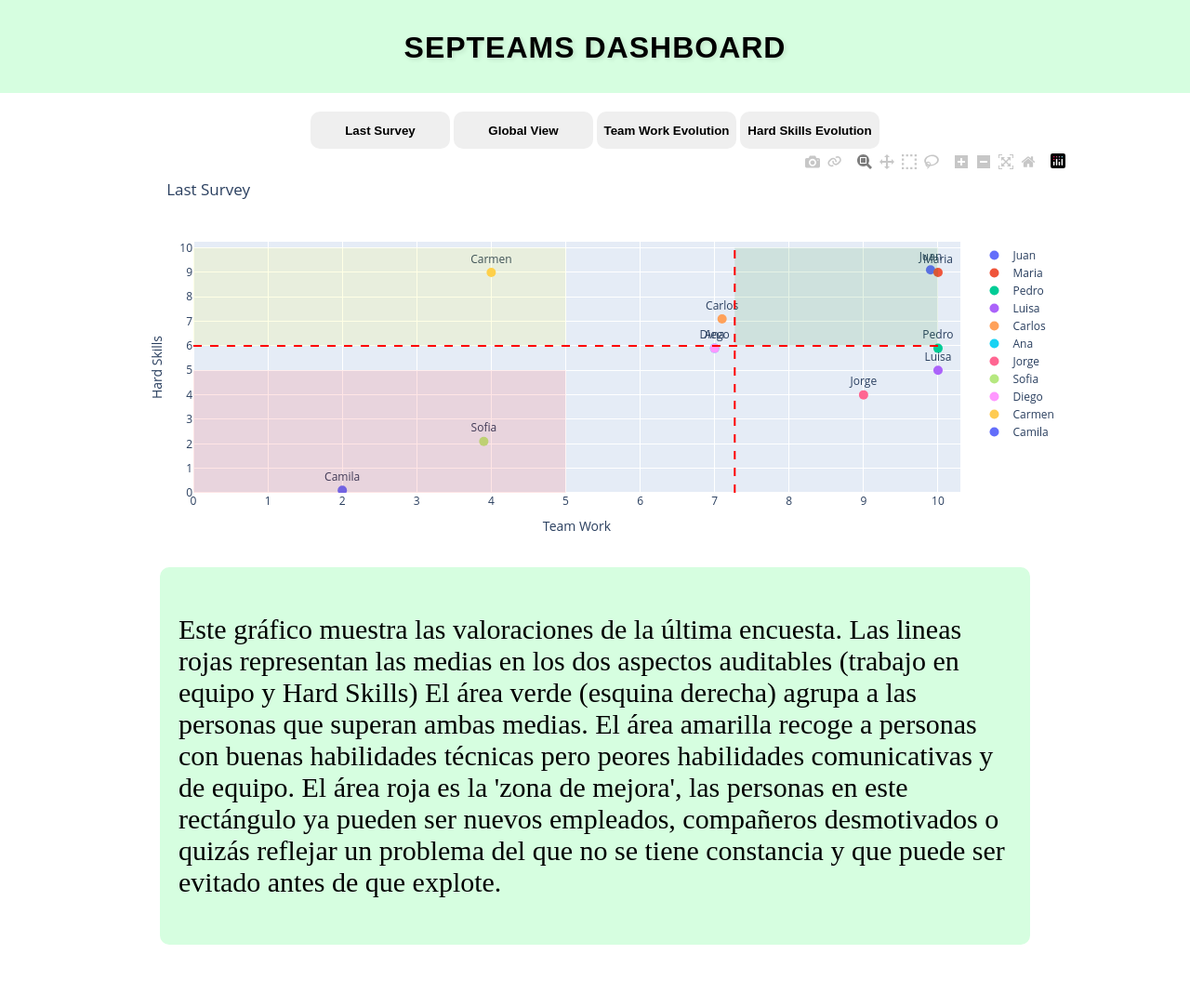
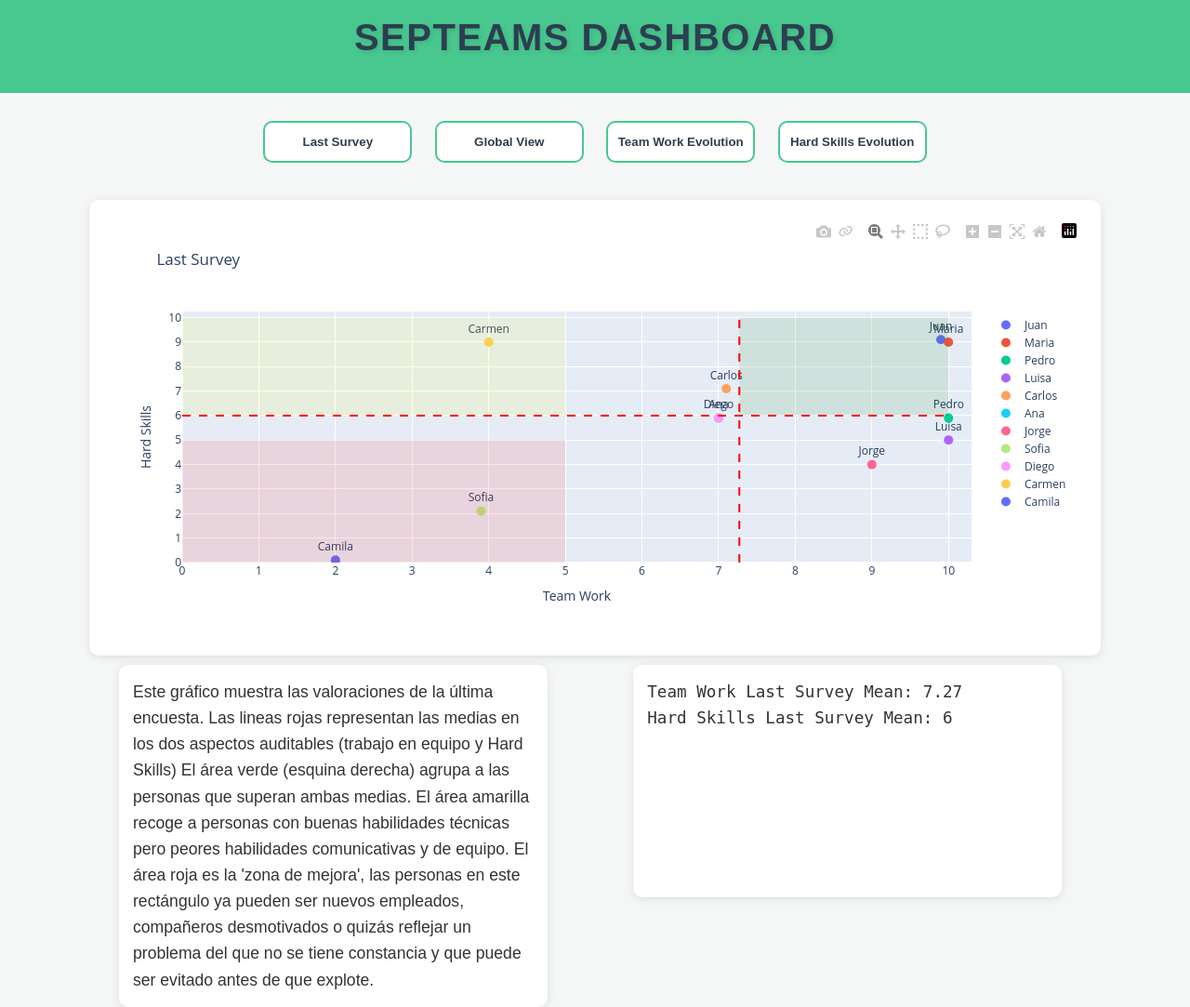
Before and after one commit to manumanutiti/septeams2, a FastAPI app: page / in a window 1280 px wide. Shown: the whole page at 93% size. Before the commit the page ends 1016 px from the top, so only its background shows below. Run offline with FastAPI, Linux system fonts and the light colour scheme.

Commit message:
ADDED stats (not complete), work on stats bug with letter

```diff
--- a/functions.py
+++ b/functions.py
@@ -185,6 +185,3 @@ class SepTeam:
         hs_graph_html = fig.to_html(full_html=False)
 
         return hs_graph_html
-
-    def global_info(self):
-        pass
--- a/info_text.py
+++ b/info_text.py
@@ -1,9 +1,12 @@
 from functions import SepTeam
 
+sep = SepTeam()
 
-info_global = "Este gráfico muestra los datos del equipo basado en la media global de todas las valoraciones,\
+
+info_global = f"Este gráfico muestra los datos del equipo basado en la media global de todas las valoraciones,\
         por lo tanto no es la muestra visual más representativa, pero da idea una general sobre la constancia en el tiempo\
         y es un punto de apoyo para guiarnos con otros graficos"
+
 
 info_last_survey = "Este gráfico muestra las valoraciones de la última encuesta. Las lineas rojas representan\
         las medias en los dos aspectos auditables (trabajo en equipo y Hard Skills)\
@@ -16,3 +19,20 @@ info_last_survey = "Este gráfico muestra las valoraciones de la última encuest
 info_team_work_evolution = "Evolución de las valoraciones sobre el trabajo en equipo de cada miembro a lo largo del tiempo"
 
 info_hard_skill_evolution = "Evolución de las valoraciones sobre las habilidades técnicas de cada miembro a lo largo del tiempo"
+
+
+
+#### STATS #####
+
+# ALL TIME MEANS
+tw_and_hs_global_mean = sep.global_mean()
+all_time_stats = f"Team Work All Time Mean: {tw_and_hs_global_mean[0]}\nHard Skills All time Mean: {tw_and_hs_global_mean[1]}"
+
+# LAST SURVEY MEAN
+tw_and_hs_last_mean = sep.last_mean()
+last_survey_stats = f"Team Work Last Survey Mean: {tw_and_hs_last_mean[0]}\nHard Skills Last Survey Mean: {tw_and_hs_last_mean[1]}"
+
+
+
+if __name__ == '__main__':
+        print(tw_and_hs_last_mean)
--- a/main.py
+++ b/main.py
@@ -15,10 +15,12 @@ sep = SepTeam()
 @app.get("/", response_class=HTMLResponse)
 def get_graph_page(request: Request, graph_type: str = Query("last_survey")):
     info = ""
+    stats = ""
     if graph_type == "global":
         global_evaluations = sep.global_mean_each_member()
         graph_html = sep.graph(evaluations=global_evaluations, title="All Time View", means=sep.global_mean())
         info = info_global
+        stats = all_time_stats
     elif graph_type == "tw_evolution":
         graph_html = sep.tw_evolution()
         info = info_team_work_evolution
@@ -29,4 +31,5 @@ def get_graph_page(request: Request, graph_type: str = Query("last_survey")):
         last_survey = sep.last_survey()
         graph_html = sep.graph(evaluations=last_survey, title="Last Survey", means=sep.last_mean())
         info = info_last_survey
-    return templates.TemplateResponse("index.html", {"request": request, "graph_html": graph_html, "info": info})
+        stats = last_survey_stats
+    return templates.TemplateResponse("index.html", {"request": request, "graph_html": graph_html, "info": info, "stats": stats})
--- a/static/index.css
+++ b/static/index.css
@@ -1,37 +1,64 @@
+/* Aplicar Montserrat a todo el documento y box-sizing para mejor control de dimensiones */
+*,
+*::before,
+*::after {
+    box-sizing: border-box;
+    margin: 0;
+    padding: 0;
+}
+
 body {
+    font-family: 'Montserrat', sans-serif;
     margin: 0;
     padding-bottom: 50px;
-    box-sizing: border-box;
-
+    background-color: #f4f7f6; /* Fondo claro para buen contraste */
+    color: #333; /* Color de texto más oscuro para mejor legibilidad */
+    line-height: 1.6;
 }
 
+/* Estilo de la cabecera superior */
 .top-head {
     display: flex;
     justify-content: center;
     align-items: center;
     height: 100px;
-    background-color: #d6fee0;
+    background-color: #48c78e; /* Color verde más vivo */
     margin-bottom: 20px;
+    padding: 0 20px;
 }
 
-
+/* Estilo para el título */
 h1 {
     font-family: 'Montserrat', sans-serif;
+    font-size: 2.5rem; /* Aumentar tamaño de fuente */
     text-align: center;
-    letter-spacing: 1px;
+    letter-spacing: 1.5px;
     margin-bottom: 20px;
     line-height: 1.2;
     text-transform: uppercase;
     text-shadow: 2px 2px 5px rgba(0, 0, 0, 0.1);
+    color: #2c3e50; /* Tono oscuro para buen contraste */
     transition: color 0.3s ease-in-out;
 }
 
-
+/* Hover para el título */
 h1:hover {
     color: #1e90ff;
 }
 
-.line {
+.line-100 {
+    width: 100%;
+}
+
+
+/* Estilo para las líneas */
+.line-80 {
+    width: 80%;
+    margin: 0 auto;
+    margin-top: 10px;
+}
+
+.line-buttons {
     width: 100%;
     display: flex;
     align-items: center;
@@ -39,30 +66,75 @@ h1:hover {
 }
 
 .graph_button {
-    width: 150px;
-    height: 40px;
+    width: 160px;
+    height: 45px;
     border-radius: 10px;
     font-weight: bold;
-    border: 1px blue;
+    border: 2px solid #48c78e;
     cursor: pointer;
     transition: 0.3s;
+    background-color: #ffffff;
+    color: #2c3e50;
+    margin: 10px;
 }
 
+/* Hover para los botones */
 .graph_button:hover {
-    background-color: #d6fee0;
+    background-color: #48c78e;
+    color: #ffffff;
 }
 
-
+/* Estilo para la sección de información */
 .info {
-    padding: 20px;
-    background-color: #d6fee0;
-    width: 70%;
+    padding: 15px;
+    background-color: #ffffff;
+    width: 45%;
     margin: 0 auto;
     border-radius: 10px;
-    font-size: 30px;
+    font-size: 1.1rem;
+    box-shadow: 0 2px 10px rgba(0, 0, 0, 0.1);
+    margin-right: 10px;
+    min-height: 250px;
+
 }
 
+/* Contenedor flotante */
+.fl {
+    float: left;
+}
+
+/* Estilo para los gráficos */
 .graph {
-    width: 80%;
+    width: 85%;
     margin: 0 auto;
+    margin-top: 30px;
+    padding: 20px;
+    background-color: #ffffff;
+    border-radius: 10px;
+    box-shadow: 0 2px 10px rgba(0, 0, 0, 0.1);
 }
+
+/* Responsive: mejora en dispositivos móviles */
+@media (max-width: 768px) {
+    .info {
+        width: 90%;
+    }
+
+    .graph_button {
+        width: 100%;
+    }
+
+    .graph {
+        width: 95%;
+    }
+}
+
+@media (max-width: 480px) {
+    h1 {
+        font-size: 2rem;
+    }
+
+    .top-head {
+        height: 80px;
+    }
+}
--- a/templates/index.html
+++ b/templates/index.html
@@ -7,11 +7,12 @@
     <link rel="stylesheet" href="/static/index.css">
 </head>
 <body>
+    <div class="line-100">
         <div class="top-head">
             <h1>SEPTeams Dashboard</h1>
         </div>
 
-    <div class="line">
+        <div class="line-buttons">
             <form method="get" action="/">
                 <button type="submit", name="graph_type", value="last_survey" class="graph_button">Last Survey</button>
                 <button type="submit" name="graph_type" value="global" class="graph_button">Global View</button>
@@ -26,8 +27,17 @@
         <div class="graph">
             {{ graph_html | safe }}
         </div>
-    <div class="info">
+
+        <div class="line-80">
+            <div class="info fl">
                 <p>{{ info }}</p>
             </div>
+            <div class="info">
+                <p><pre>{{ stats }}</pre></p>
+            </div>
+        </div>
+    </div>
+</body>
+
 </body>
 </html>
```
Lines whose indentation alone changed are shown as unchanged.
